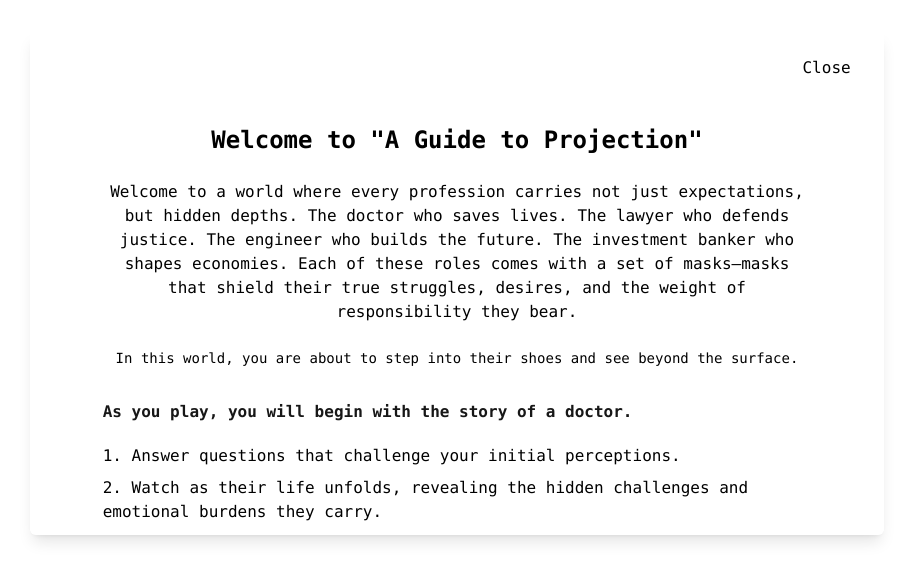
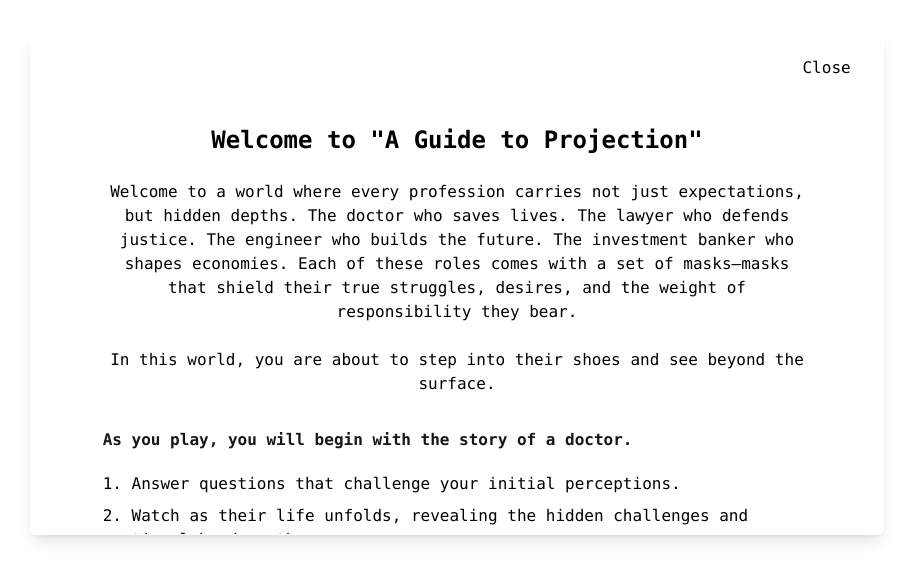
Before and after one commit to nina-jsl/guide_to_projection, a Next.js app: page /workspace in a window 1280 px wide. Shown: the part 117-698 px from the top of the page, without its empty margins (183-1096 px from the left). Built offline with nearby package versions, Linux system fonts and the light colour scheme.

Commit message:
Update index.tsx

```diff
--- a/components/Popup/index.tsx
+++ b/components/Popup/index.tsx
@@ -20,7 +20,7 @@ const PopUp = ({ onClose }: { onClose: () => void }) => {
               desires, and the weight of responsibility they bear.
             </p>
             <br />
-            <p className="w-[90%] text-center text-black text-sm">
+            <p className="w-[90%] text-center text-black">
               In this world, you are about to step into their shoes and see
               beyond the surface.
             </p>
```
